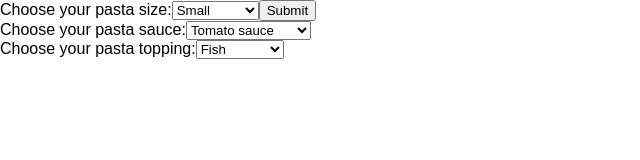
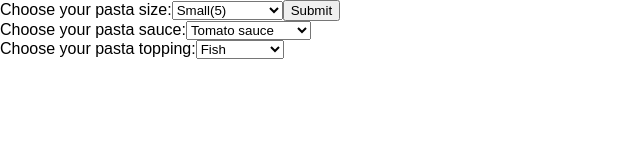
Before and after one commit to dominicho97/react-custom-order-builder, a React (Create React App) app: page / in a window 1280 px wide. Shown: the top 160 px of the page, without its empty margins (0-640 px from the left). Built offline with nearby package versions, Linux system fonts and the light colour scheme.

Commit message:
added getPrice

```diff
--- a/src/App.jsx
+++ b/src/App.jsx
@@ -6,11 +6,31 @@ class App extends React.Component {
   constructor(props) {
     super(props);
     this.state = {
-      value: "",
-      sauce: "",
-      topping: ""
+      value: "Small pasta",
+      sauce: "Tomato sauce",
+      topping: "Fish"
     };
 
+    //Prices
+    const pasta_prices = new Array();
+    {
+      pasta_prices["Small pasta"] = 5;
+      pasta_prices["Medium pasta "] = 6.5;
+      pasta_prices["Large pasta"] = 8;
+      pasta_prices["Extra large pasta"] = 10;
+    }
+
+    //GetPrice
+    function getPastaPrice() {
+      let getPastaPrice = 0;
+      let theForm = document.forms["cakeform"];
+      let selectedPasta = theForm.elements["filling"];
+      getPastaPrice = pasta_prices[selectedPasta.value];
+      return getPastaPrice;
+    }
+
+    //total price
+    let totalPrice = getPastaPrice;
     //Bind functions
     this.handleChange = this.handleChange.bind(this);
     this.handleChangeSauce = this.handleChangeSauce.bind(this);
@@ -47,14 +67,18 @@ class App extends React.Component {
         <div>
           <div>
             <div className="pasta-size">
-              <form onSubmit={this.handleSubmit}>
+              <form onSubmit={this.handleSubmit} id="cakeform">
                 <label>
                   Choose your pasta size:
-                  <select value={this.state.value} onChange={this.handleChange}>
-                    <option value="Small pasta">Small</option>
-                    <option value="Medium pasta">Medium</option>
-                    <option value="Large pasta">Large</option>
-                    <option value="Extra large pasta">Extra large</option>
+                  <select
+                    value={this.state.value}
+                    onChange={this.handleChange}
+                    id="filling"
+                  >
+                    <option value="Small pasta">Small(5)</option>
+                    <option value="Medium pasta">Medium(6.5)</option>
+                    <option value="Large pasta">Large(8)</option>
+                    <option value="Extra large pasta">Extra large(10)</option>
                   </select>
                 </label>
                 <input type="submit" value="Submit" />
```
